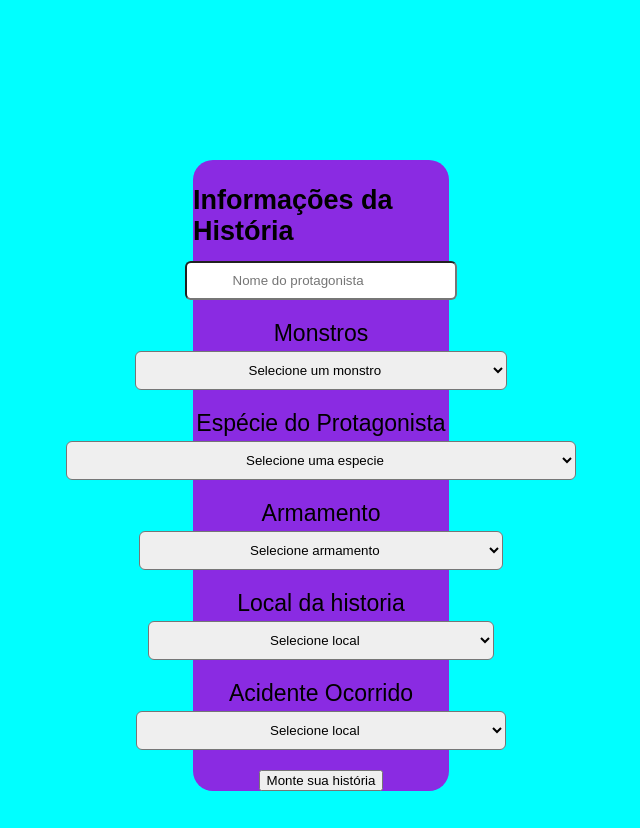
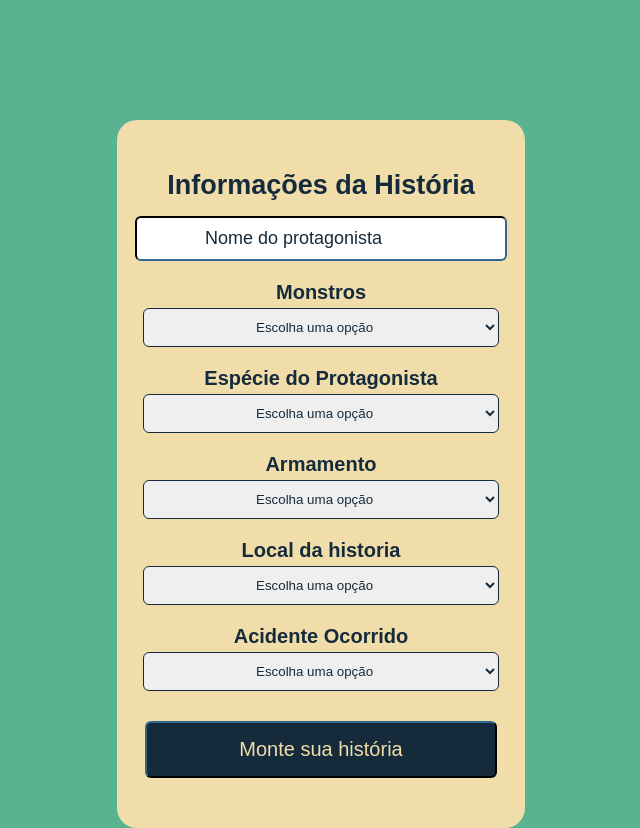
Before and after one commit to brasilgabriel/Gerador-de-Contos, a plain HTML site: page html/index.html in a window 1280 px wide. Shown: the whole page, without its empty margins (319-959 px from the left). Before the commit the page ends 800 px from the top, so only its background shows below. Drawn offline with Linux system fonts and the light colour scheme.

Commit message:
CSS da primeira tela pronto

```diff
--- a/css/styles.css
+++ b/css/styles.css
@@ -8,20 +8,24 @@ html {
 }
 
 body {
-    background-color: aqua;
+    background-color: #59b390;
     display: flex;
     justify-content: center;
 }
 
 form {
-    width: 20%;
-    height: 100%;
-    margin-top: 20vh;
-    background-color: blueviolet;
+    margin-top: 15vh;
+    padding: 5rem;
+    background-color: #f0ddaa;
     border-radius: 20px;
-    display: flex;
-    flex-direction: column;
-    align-items: center;
+}
+
+form:hover {
+    border-radius: 20px;
+    transform: translate(-7px);
+    box-shadow: 3px 7px 0px 2px #e47c5d,
+    6px 15px 0px 3px #e32d40,
+    9px 23px 0px 4px #152b3c;
 }
 
 form div {
@@ -31,25 +35,52 @@ form div {
 }
 
 form div h1 {
-    margin-top: 2.5rem;
+    color: #152b3c;
     font-size: 2.7rem;
 }
 
 form div input {
-    margin-top: 1rem;
+    border-color: #152b3c;
+    margin-top: 1.5rem;
     margin-bottom: 2rem;
-    padding: 1rem 25%;
+    padding: 1rem 22%;
     border-radius: 6px;
+    font-size: 1.8rem;
+    outline: none;
+}
+
+form div input::placeholder {
+    color: #152b3c;
 }
 
 form div label {
-    font-size: 2.3rem;
-    font-weight: 520;
+    color: #152b3c;
+    font-size: 2rem;
+    font-weight: 550;
     padding-bottom: 0.4rem;
 }
 
 form div select {
+    color: #152b3c;
+    border-color: #152b3c;
     margin-bottom: 2rem;
-    padding: 1rem 70%;
+    padding: 1rem 35%;
     border-radius: 6px;
+    cursor: pointer;
 }
+
+form div button {
+    background-color: #152b3c;
+    border-color: #152b3c;
+    color: #f0ddaa;
+    padding: 1.5rem 30%;
+    margin-top: 1rem;
+    border-radius: 6px;
+    white-space: nowrap;
+    font-size: 2rem;
+    cursor: pointer;
+}
+
+form div button:hover {
+    background-color: #e32d40;
+}
--- a/html/index.html
+++ b/html/index.html
@@ -16,14 +16,13 @@
             <h1>Informações da História</h1>
         </div>
         <div>
-            <label for=""></label>
-            <input type="text" placeholder="Nome do protagonista" id="">
+            <input type="text" placeholder="Nome do protagonista">
         </div>
 
         <div>
             <label>Monstros</label>
             <select>
-                <option value="" selected disabled>Selecione um monstro</option>
+                <option value="" selected disabled>Escolha uma opção</option>
                 <option value="vampiros">Vampiros</option>
                 <option value="zumbis">Zumbis</option>
             </select>
@@ -32,43 +31,41 @@
         <div>
             <label>Espécie do Protagonista</label>
             <select>
-                <option value="" selected disabled>Selecione uma especie</option>
+                <option value="" selected disabled>Escolha uma opção</option>
             </select>
         </div>
 
         <div>
             <label>Armamento</label>
             <select>
-                <option value="" selected disabled>Selecione armamento</option>
+                <option value="" selected disabled>Escolha uma opção</option>
             </select>
         </div>
 
         <div>
             <label>Local da historia</label>
             <select>
-                <option value="" selected disabled>Selecione local</option>
+                <option value="" selected disabled>Escolha uma opção</option>
             </select>
         </div>
 
         <div>
             <label>Acidente Ocorrido</label>
             <select>
-                <option value="" selected disabled>Selecione local</option>
+                <option value="" selected disabled>Escolha uma opção</option>
             </select>
         </div>
 
         <div>
-            <button>
-                Monte sua história
-            </button>
+            <button>Monte sua história</button>
         </div>
     </form>
 
-    <section>
+    <!-- <section>
         <div>
 
         </div>
-    </section>
+    </section> -->
 
 </body>
 
```
